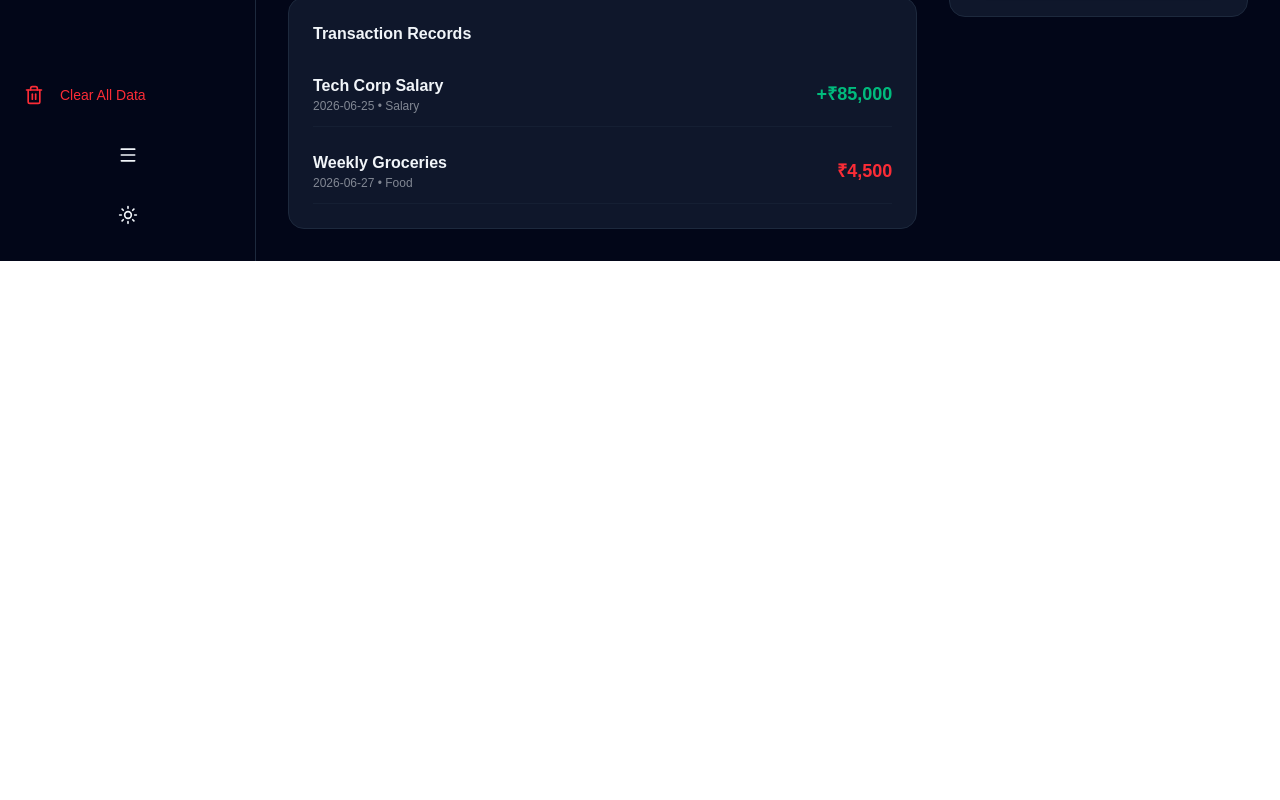
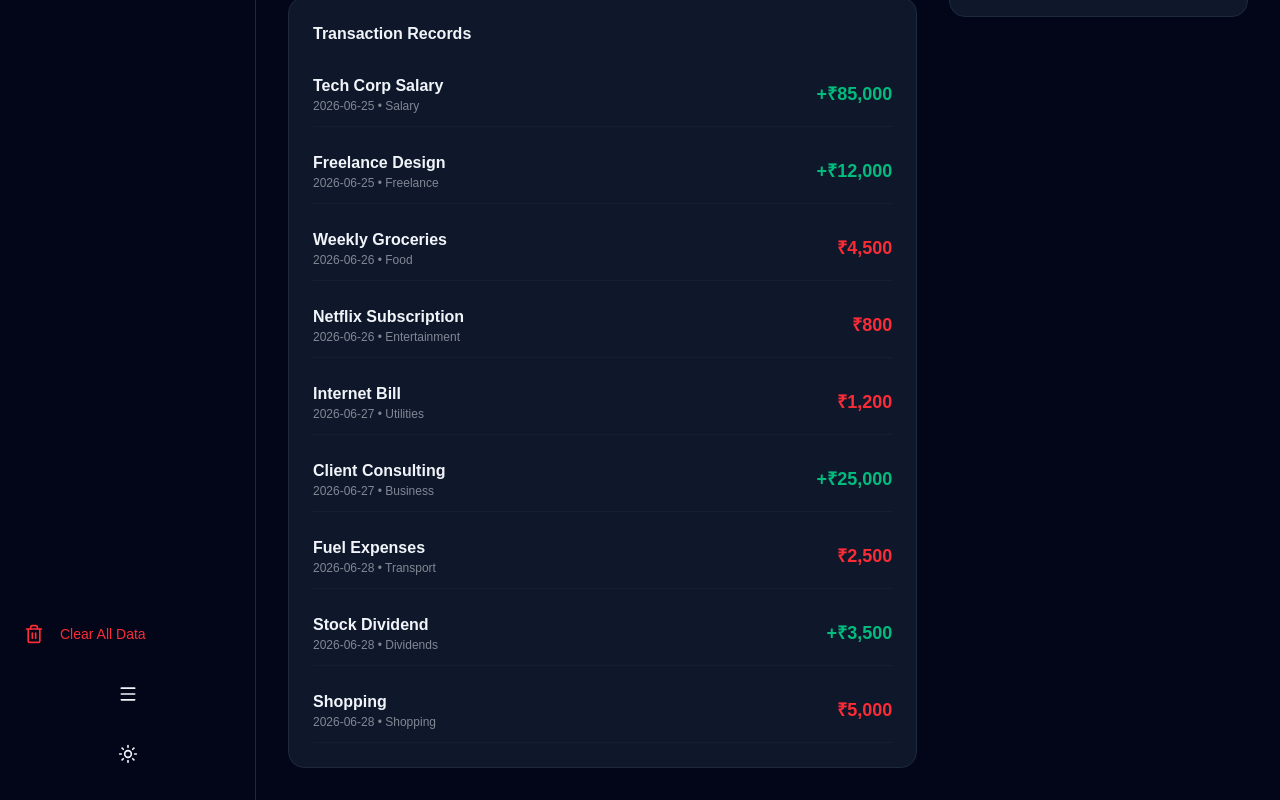
Before and after one commit to jaswanthr-dev/finsave-tracker, a Next.js app: page / in a window 1280 px wide. Shown: the part 633-1433 px from the top of the page. Before the commit the page ends 894 px from the top, so only its background shows below. Built offline with nearby package versions, Linux system fonts and the light colour scheme.

Commit message:
Added Clear All Data button and fixed layout

```diff
--- a/app/page.tsx
+++ b/app/page.tsx
@@ -40,7 +40,14 @@ export default function FinSaveDashboard() {
     } else {
       setTransactions([
         { id: 1, date: '2026-06-25', desc: 'Tech Corp Salary', amount: 85000, type: 'Income', category: 'Salary' },
-        { id: 3, date: '2026-06-27', desc: 'Weekly Groceries', amount: -4500, type: 'Expense', category: 'Food' },
+        { id: 2, date: '2026-06-25', desc: 'Freelance Design', amount: 12000, type: 'Income', category: 'Freelance' },
+        { id: 3, date: '2026-06-26', desc: 'Weekly Groceries', amount: -4500, type: 'Expense', category: 'Food' },
+        { id: 4, date: '2026-06-26', desc: 'Netflix Subscription', amount: -800, type: 'Expense', category: 'Entertainment' },
+        { id: 5, date: '2026-06-27', desc: 'Internet Bill', amount: -1200, type: 'Expense', category: 'Utilities' },
+        { id: 6, date: '2026-06-27', desc: 'Client Consulting', amount: 25000, type: 'Income', category: 'Business' },
+        { id: 7, date: '2026-06-28', desc: 'Fuel Expenses', amount: -2500, type: 'Expense', category: 'Transport' },
+        { id: 8, date: '2026-06-28', desc: 'Stock Dividend', amount: 3500, type: 'Income', category: 'Dividends' },
+        { id: 9, date: '2026-06-28', desc: 'Shopping', amount: -5000, type: 'Expense', category: 'Shopping' },
       ]);
     }
 
```
